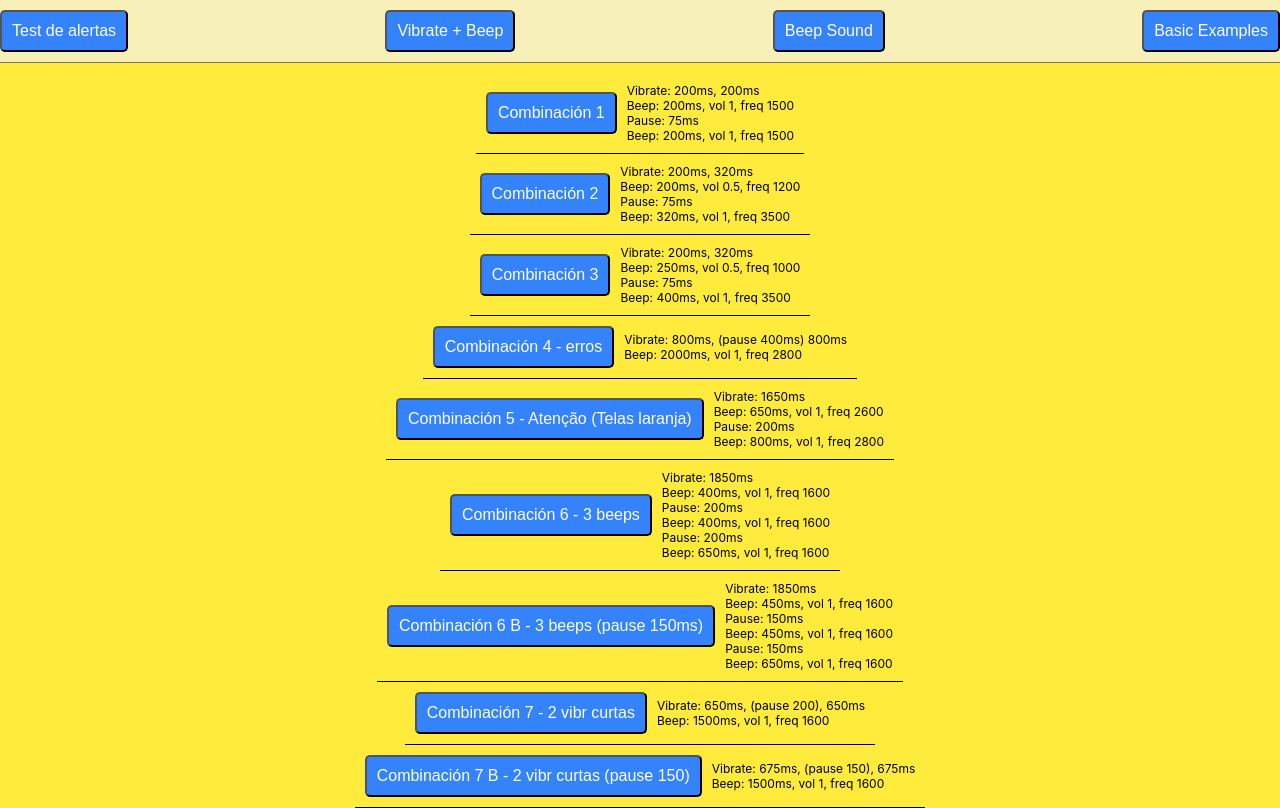
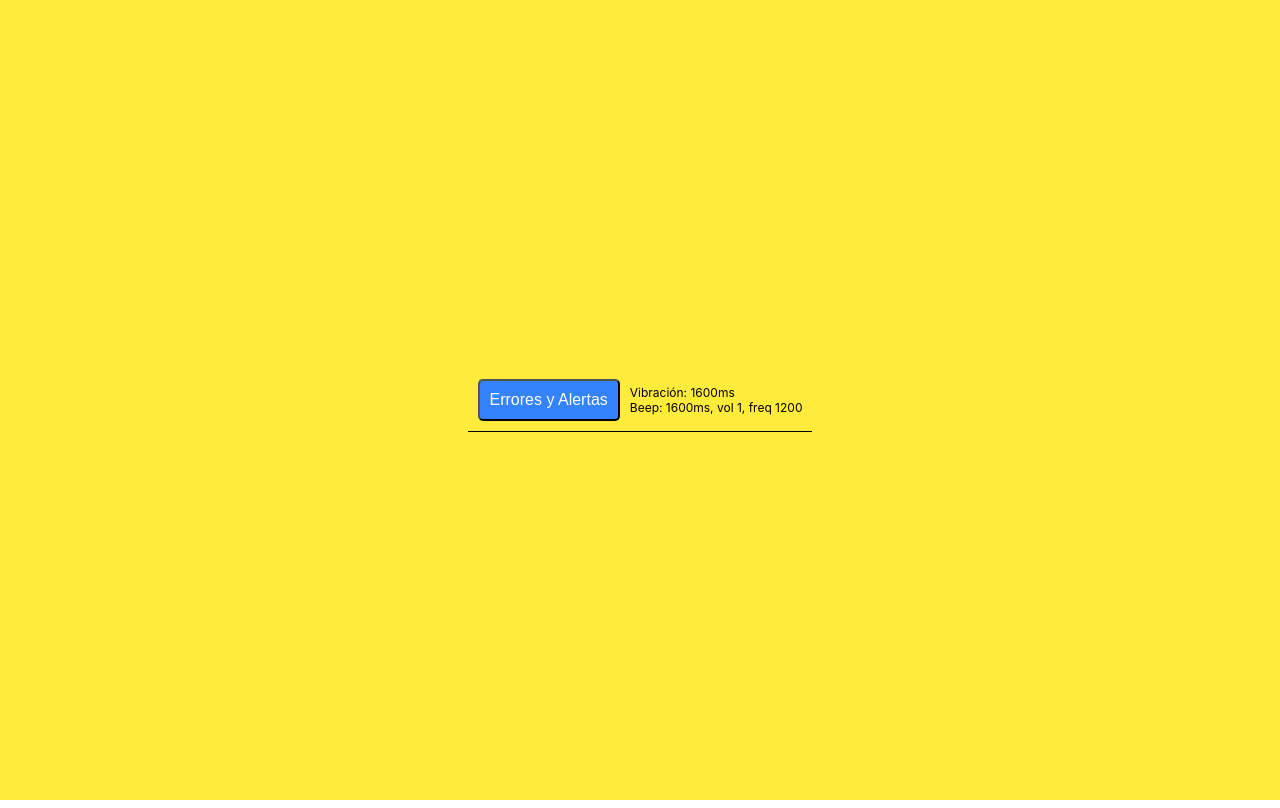
Before and after one commit to rjpizarro-meli/beeper, a React (Create React App) app: page / in a window 1280 px wide. Built offline with nearby package versions, Linux system fonts and the light colour scheme.

Commit message:
Prepare demo

```diff
--- a/src/App.js
+++ b/src/App.js
@@ -28,7 +28,29 @@ const Reference = (props) => (
 )
 
 function App() {
-  const [view, changeView] = useState('alerts')
+  const [view, changeView] = useState('demo')
+
+  const renderDemo = (beep, pause, vibrate) => {
+    return (
+      <Container>
+        <Reference
+          button={
+            <Button
+              onClick={async () => {
+                vibrate({ pattern: [1600] })
+                await beep({ time: 1600, volume: 1, sound: 1200 })
+              }}
+            >
+              Errores y Alertas
+            </Button>
+          }
+        >
+          <p> Vibración: 1600ms </p>
+          <p> Beep: 1600ms, vol 1, freq 1200 </p>
+        </Reference>
+      </Container>
+    )
+  }
 
   const renderBasicBeeps = (beep, pause, vibrate) => {
     return (
@@ -453,17 +475,30 @@ function App() {
     )
   }
 
+  const renderOptions = () => {
+    return (
+      <div className="options-container">
+        <Button onClick={() => changeView('alerts')}> Test de alertas </Button>
+        <Button onClick={() => changeView('combined')}> Vibrate + Beep </Button>
+        <Button onClick={() => changeView('sound')}> Beep Sound </Button>
+        <Button onClick={() => changeView('basic')}> Basic Examples </Button>
+      </div>
+    )
+  }
+
   return (
     <div className="App">
       <header className="App-header">
-        <div className="options-container">
-          <Button onClick={() => changeView('alerts')}> Test de alertas </Button>
-          <Button onClick={() => changeView('combined')}> Vibrate + Beep </Button>
-          <Button onClick={() => changeView('sound')}> Beep Sound </Button>
-          <Button onClick={() => changeView('basic')}> Basic Examples </Button>
-        </div>
         <Beeper>
           { ({ beep, pause, vibrate }) => {
+
+            if (view === 'demo' ) {
+              return (
+                <div>
+                  {renderDemo(beep, pause, vibrate)}
+                </div>
+              )
+            }
 
             if (view === 'alerts') {
               return renderAlertsBeeps(beep, pause, vibrate)
--- a/src/Beeper.js
+++ b/src/Beeper.js
@@ -1,7 +1,7 @@
 import React from 'react'
 
 const BEEPS = {
-  ERROR: 2429,
+  ERROR: 1200,
 };
 
 class Beeper extends React.Component {
```
